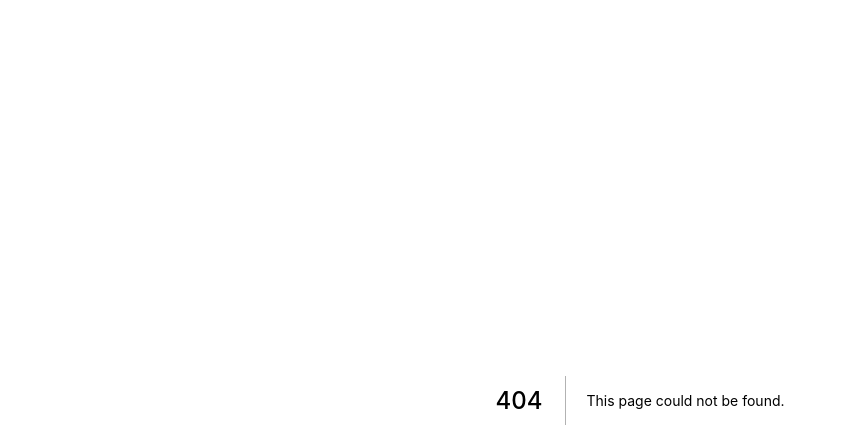
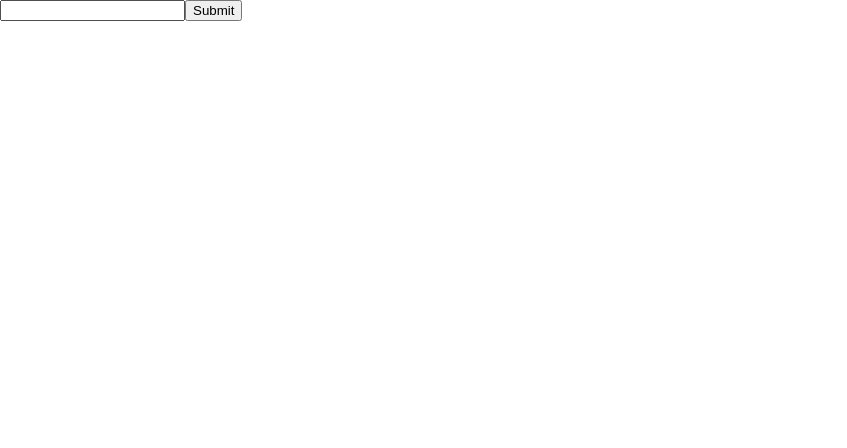
Before and after one commit to HoonDongKang/reactTask, a Next.js app: page /emailtest in a window 1280 px wide. Before the commit this address had no page. Shown: the top 448 px of the page, without its empty margins (0-847 px from the left). Built offline with nearby package versions, Linux system fonts and the light colour scheme.

Commit message:
emailtest

```diff
--- /dev/null
+++ b/src/components/Email.tsx
@@ -0,0 +1,29 @@
+import { useState } from 'react'
+
+const EmailVerify = () => {
+    const [email, setEmail] = useState('')
+    const emailHandler = (e) => {
+        setEmail(e.target.value)
+    }
+
+    const submit = (e) => {
+        e.preventDefault()
+        console.log(e.target.emailValue.value)
+    }
+
+    return (
+        <>
+            <form onSubmit={submit}>
+                <input
+                    type='email'
+                    name='emailValue'
+                    value={email}
+                    onChange={emailHandler}
+                ></input>
+                <input type='submit'></input>
+            </form>
+        </>
+    )
+}
+
+export default EmailVerify
--- /dev/null
+++ b/src/pages/emailtest.tsx
@@ -0,0 +1,8 @@
+import EmailVerify from '../components/email'
+
+const emailtest = () => (
+    <>
+        <EmailVerify />
+    </>
+)
+export default emailtest
--- a/src/pages/getuser.tsx
+++ b/src/pages/getuser.tsx
@@ -1,4 +1,4 @@
-import Getuser from '../components/getuser/GetUser'
+import Getuser from '../components/getuser/Getuser'
 
 const signget = () => (
     <>
```
